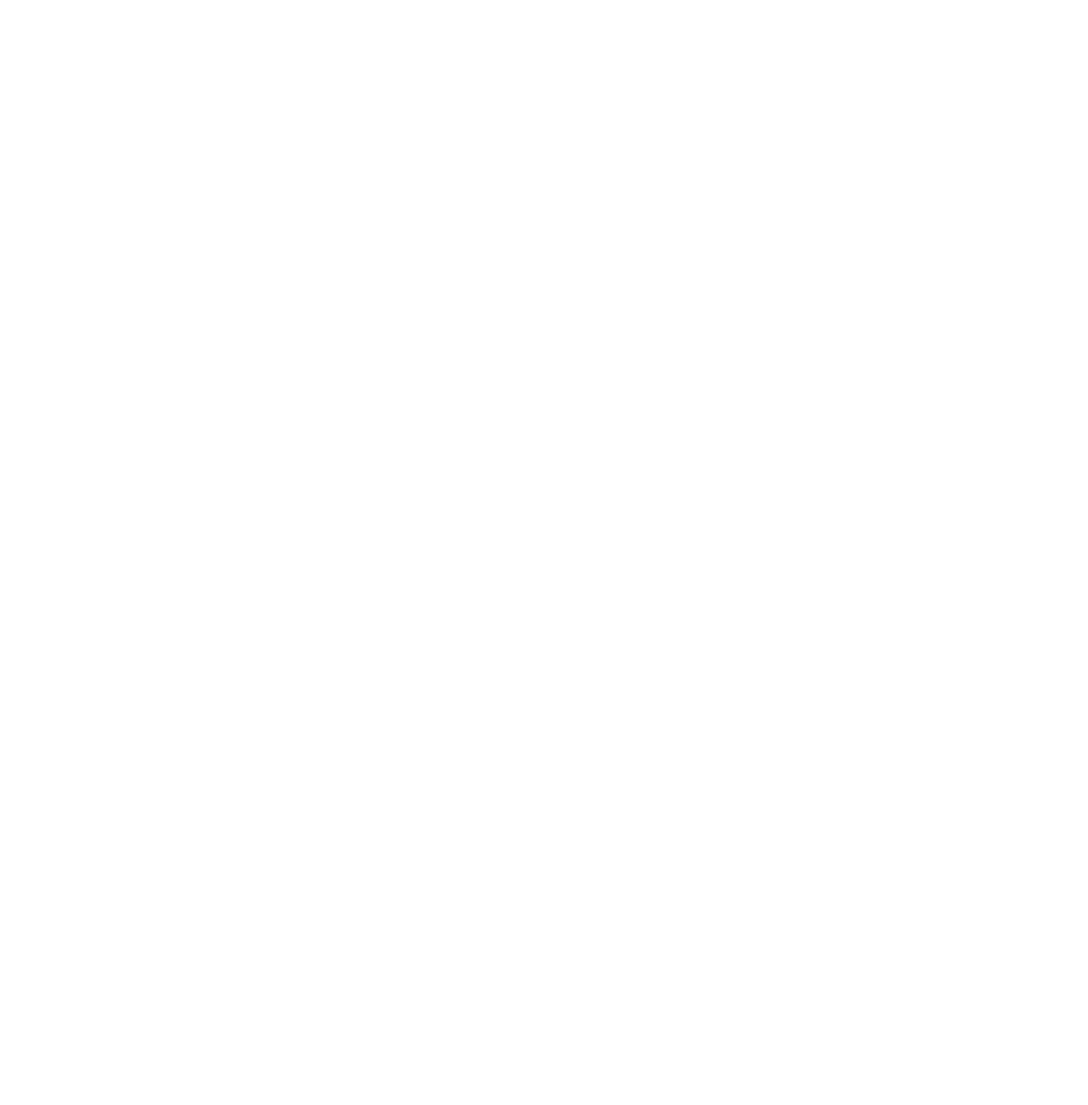
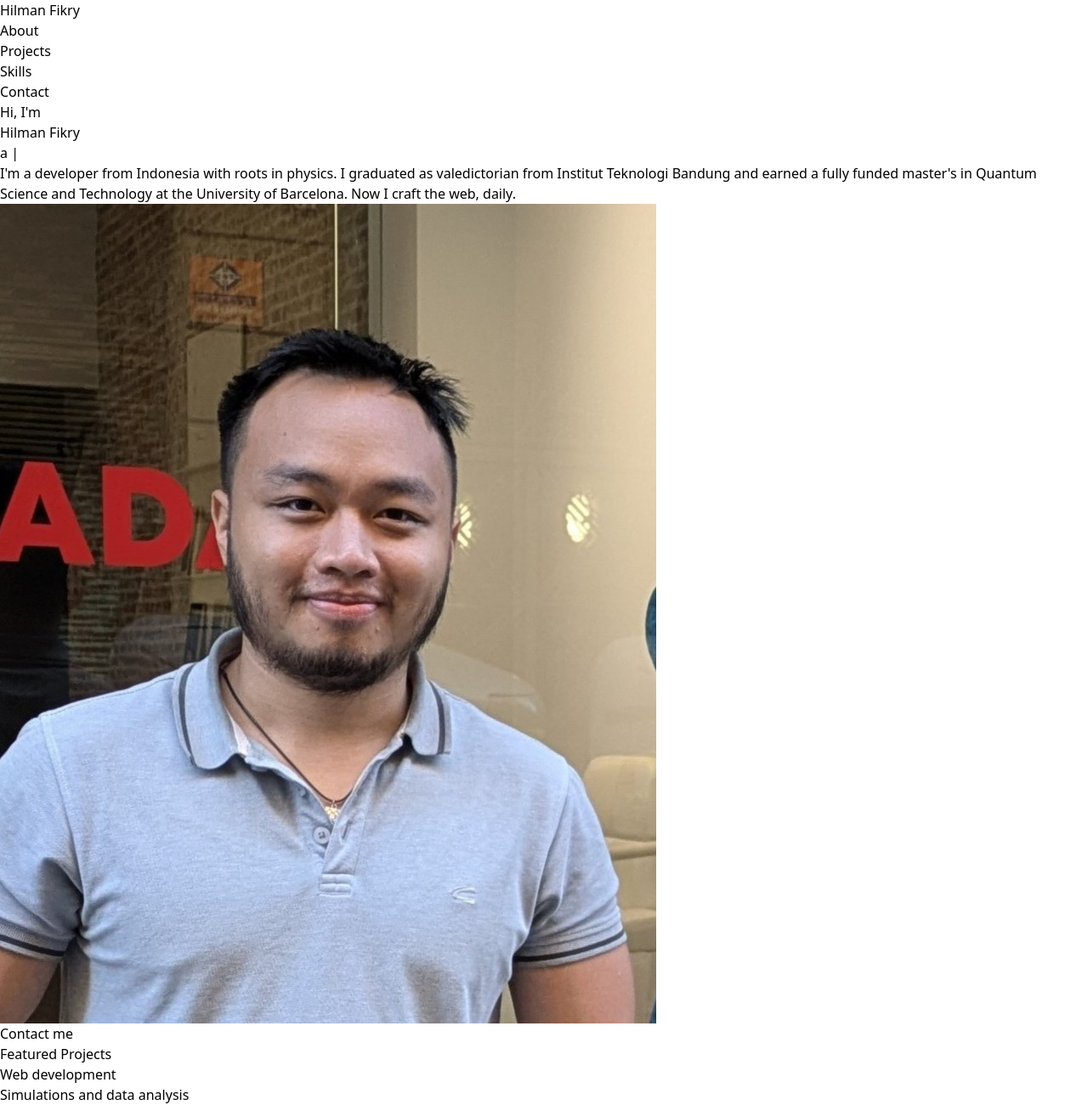
Before and after one commit to gofhilman/homepage, a website built with webpack: page src/template.html in a window 1280 px wide. Shown: the whole page at 85% size. Before the commit the page ends 800 px from the top, so only its background shows below. Built offline with nearby package versions, Linux system fonts and the light colour scheme.

Commit message:
WIP: create html structure

```diff
--- a/src/template.html
+++ b/src/template.html
@@ -1,11 +1,69 @@
 <!doctype html>
-<html lang="en">
+<html lang="en" class="scroll-smooth">
   <head>
     <meta charset="UTF-8" />
     <meta name="viewport" content="width=device-width, initial-scale=1.0" />
-    <title>Document</title>
+    <title>Hilman Fikry | Web Developer - Indonesia</title>
+    <link rel="icon" type="image/jpg" href="./assets/favicon-hilman.jpg">
   </head>
   <body>
-
+    <header>
+      <h1>Hilman Fikry</h1>
+      <nav>
+        <ul>
+          <li><a href="#about">About</a></li>
+          <li><a href="#projects">Projects</a></li>
+          <li><a href="#skills">Skills</a></li>
+          <li><a href="#contact">Contact</a></li>
+        </ul>
+      </nav>
+    </header>
+    <main>
+      <section id="about" class="grid">
+        <h2 class="flex flex-col">
+          <span>Hi, I'm</span>
+          <span>Hilman Fikry</span>
+          <span><span>a </span><span id="typing"></span><span>|</span></span>
+        </h2>
+        <p>
+          I'm a developer from Indonesia with roots in physics. I graduated as
+          valedictorian from Institut Teknologi Bandung and earned a fully
+          funded master's in Quantum Science and Technology at the University of
+          Barcelona. Now I craft the web, daily.
+        </p>
+        <div>
+          <img src="./assets/potrait-hilman.jpg" alt="A potrait of Hilman Fikry">
+          <nav><a href="#contact">Contact me</a></nav>
+        </div>
+      </section>
+      <section id="projects">
+        <h2>Featured Projects</h2>
+        <h3>Web development</h3>
+        <div>
+          <!-- 4 *
+          <article>
+            <video src=""></video>
+            <h4></h4>
+            <p></p>
+            <div></div>
+            <div></div>
+          </article> -->
+        </div>
+        <h3>Simulations and data analysis</h3>
+        <div>
+          <!-- 2 *
+          <article>
+            <video src=""></video>
+            <h4></h4>
+            <p></p>
+            <div></div>
+            <div></div>
+          </article> -->
+        </div>
+      </section>
+      <section id="skills"></section>
+      <section id="contact"></section>
+    </main>
+    <footer></footer>
   </body>
 </html>
```
Also changed, not shown: README.md, src/assets/favicon-hilman.jpg (added), src/assets/potrait-hilman.jpg (added).
